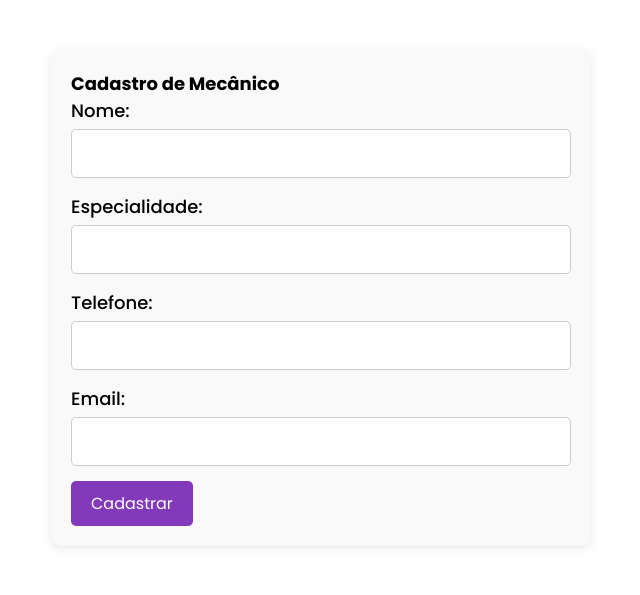
After one commit to Lawtrel/TSGrupo2, a PHP site: page /admin/view/viewMechanic.php in a window 1280 px wide. The commit adds this page. Shown: the top 595 px of the page, without its empty margins (319-959 px from the left). Run offline with PHP 8.4, Linux system fonts and the light colour scheme.

Commit message:
update mecanicos e OS

```diff
--- a/admin/addClient.html
+++ b/admin/addClient.html
@@ -9,7 +9,7 @@
 <body>
     <div class="container">
         <header>
-            <img src="../assets/logo.png" alt="Garagem Tech Logo" class="logo">
+            <img src="./assets/logo.png" alt="Garagem Tech Logo" class="logo">
             <h1>Cadastro de Clientes</h1>
         </header>
         <form id="clientForm">
--- /dev/null
+++ b/admin/view/viewMechanic.php
@@ -0,0 +1,125 @@
+<!DOCTYPE html>
+<html lang="pt-BR">
+<head>
+    <meta charset="UTF-8">
+    <meta name="viewport" content="width=device-width, initial-scale=1.0">
+    <title>Cadastro de Mecânico</title>
+    <link href="https://fonts.googleapis.com/css2?family=Poppins:wght@100;200;300;400;500;600;700;800;900&display=swap" rel="stylesheet">
+    <style>
+        * {
+            margin: 0;
+            padding: 0;
+            font-family: 'Poppins', sans-serif;
+            font-size: 18px;
+        }
+
+        .card {
+            background-color: #8239BA;
+            padding: 20px;
+            margin: 10px;
+            border-radius: 10px;
+            box-shadow: 8px 5px 5px #8239BA;
+        }
+
+        .form-group {
+            margin-bottom: 15px;
+        }
+
+        label {
+            display: block;
+            margin-bottom: 5px;
+            font-weight: 500;
+        }
+
+        input[type="text"], input[type="email"] {
+            width: 100%;
+            padding: 10px;
+            border: 1px solid #ccc;
+            border-radius: 5px;
+            box-sizing: border-box;
+        }
+
+        .btn {
+            background-color: #8239BA;
+            color: #fff;
+            border: none;
+            padding: 10px 20px;
+            border-radius: 5px;
+            cursor: pointer;
+            font-size: 16px;
+            transition: background-color 0.3s ease;
+        }
+
+        .btn:hover {
+            background-color: #6a2a97;
+        }
+
+        .success {
+            color: green;
+            margin-bottom: 15px;
+        }
+
+        .error {
+            color: red;
+            margin-bottom: 15px;
+        }
+
+        #mechanicForm {
+            max-width: 500px;
+            margin: 50px auto;
+            padding: 20px;
+            border-radius: 10px;
+            background-color: #f9f9f9;
+            box-shadow: 0 2px 10px rgba(0, 0, 0, 0.1);
+        }
+    </style>
+</head>
+<body>
+    <div id="mechanicForm">
+        <h2>Cadastro de Mecânico</h2>
+        <?php
+        if ($_SERVER['REQUEST_METHOD'] == 'POST') {
+            include_once "../config/dbconnect.php";
+
+            $nome = isset($_POST['nome']) ? $_POST['nome'] : '';
+            $especialidade = isset($_POST['especialidade']) ? $_POST['especialidade'] : '';
+            $telefone = isset($_POST['telefone']) ? $_POST['telefone'] : '';
+            $email = isset($_POST['email']) ? $_POST['email'] : '';
+
+            if (!empty($nome) && !empty($especialidade) && !empty($telefone) && !empty($email)) {
+                $sql = "INSERT INTO mecanicos (nome, specialty, phone, email) VALUES ('$nome', '$especialidade', '$telefone', '$email')";
+
+                if ($conn->query($sql) === TRUE) {
+                    echo "<p class='success'>Novo mecânico cadastrado com sucesso!</p>";
+                } else {
+                    echo "<p class='error'>Erro: " . $sql . "<br>" . $conn->error . "</p>";
+                }
+            } else {
+                echo "<p class='error'>Todos os campos são obrigatórios.</p>";
+            }
+
+            $conn->close();
+        }
+        ?>
+        <form action="./view/viewMechanic.php" method="post">
+            <div class="form-group">
+                <label for="nome">Nome:</label>
+                <input type="text" id="nome" name="nome" required>
+            </div>
+            <div class="form-group">
+                <label for="especialidade">Especialidade:</label>
+                <input type="text" id="especialidade" name="especialidade" required>
+            </div>
+            <div class="form-group">
+                <label for="telefone">Telefone:</label>
+                <input type="text" id="telefone" name="telefone" required>
+            </div>
+            <div class="form-group">
+                <label for="email">Email:</label>
+                <input type="email" id="email" name="email" required>
+            </div>
+            <input type="submit" value="Cadastrar" class="btn">
+        </form>
+    </div>
+</body>
+</html>
```
Also changed, not shown: admin/assets/css/mechanic.css (added, +63 -0 lines), admin/controller/addProductController.php (added, +31 -0 lines), admin/view/viewOrders.php (+30 -39 lines), admin/view/viewProducts.php (+80 -29 lines), admin/assets/images/logo.png, admin/controller/addMechanicController.php (added), admin/uploads/3d-rendering-orange-car-engine-white-background-with-shadow.jpg (added), 1 other file.
